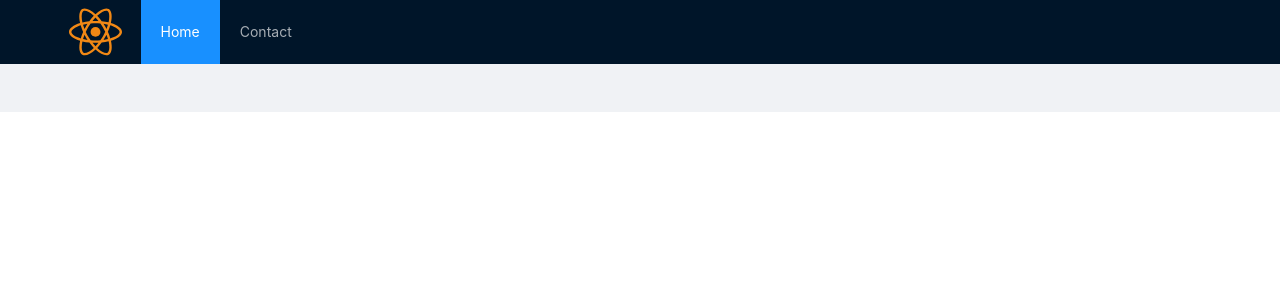
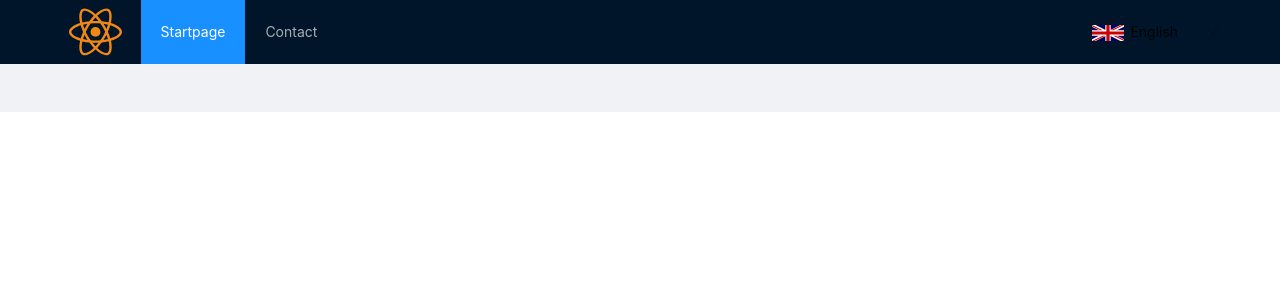
Before and after one commit to DoctorNova/contact-form, a React (Create React App) app: page / in a window 1280 px wide. Shown: the top 300 px of the page. Built offline with nearby package versions, Linux system fonts and the light colour scheme.

Commit message:
Chg: Language handling added to header

```diff
--- a/craco.config.js
+++ b/craco.config.js
@@ -7,7 +7,12 @@ module.exports = {
       options: {
           customizeTheme: {
               "@primary-color": "#F18815",
+              "@icon-color": "#EDEDED",
+              "@text-color": "#EDEDED",
+              "@text-color-secondary": "#EDEDED",
               "@text-color-inverse": "#1E1E1E",
+              "@item-hover-bg": "#F18815",
+              "@select-item-selected-color": "#1E1E1E",
               "@menu-dark-highlight-color": "#1E1E1E",
               "@menu-dark-selected-item-text-color": "#1E1E1E",
               "@body-background": "#252526",
--- a/src/App.tsx
+++ b/src/App.tsx
@@ -1,5 +1,5 @@
-import React from 'react';
-import I18nProvider from './i18n/I18nProvider';
+import React, { useState } from 'react';
+import I18nProvider, { getBrowserLang } from './i18n/I18nProvider';
 import { Layout } from 'antd';
 import "antd/dist/antd.less";
 import AppHeader from './header/Header';
@@ -8,12 +8,13 @@ import { BrowserRouter  } from 'react-router-dom';
 const { Header, Footer, Content } = Layout;
 
 function App() {
+  const [activeLang, setActiveLang] = useState(getBrowserLang());
 
   return (
-    <I18nProvider>
+    <I18nProvider locale={activeLang}>
       <BrowserRouter>
         <Layout>
-          <Header><AppHeader/></Header>
+          <Header><AppHeader language={activeLang} onLangChange={(lang) => setActiveLang(lang) } /></Header>
           <Content>
 
           </Content>
--- a/src/header/Header.scss
+++ b/src/header/Header.scss
@@ -1,4 +1,16 @@
+.header {
+    width: 100%;
+    height: 100%;
+
+    > * {
+        float: left;
+    }
+}
+
 .logo {
     max-height: 100%;
-    float: left;
 }
+
+.lang {
+    float: right;
+}
--- a/src/header/Header.tsx
+++ b/src/header/Header.tsx
@@ -2,18 +2,21 @@ import { Menu } from "antd";
 import { FormattedMessage } from "react-intl";
 import "./Header.scss";
 import logo from "./logo.svg";
-import { Link } from "react-router-dom";
+import { Link, useLocation } from "react-router-dom";
+import LangSelect from "../i18n/LangSelect";
+import { Language } from "../i18n/I18nProvider";
 
 const PATHS_MENU_ITEMS: any = {
   "/": "1",
   "/contact": "2",
 };
 
-export default function Header() {
-  const activeMenuItem = PATHS_MENU_ITEMS[window.location.pathname];
+export default function Header({language, onLangChange }: {language: Language, onLangChange: (lang: Language) => void}) {
+  const location = useLocation();
+  const activeMenuItem = PATHS_MENU_ITEMS[location.pathname];
 
   return (
-    <>
+    <div className="header">
       <img src={logo} className="logo" alt="App logo" />
       <Menu
         theme="dark"
@@ -37,6 +40,9 @@ export default function Header() {
           </Link>
         </Menu.Item>
       </Menu>
-    </>
+      <div className="lang">
+        <LangSelect language={language} onChange={onLangChange} />
+      </div>
+    </div>
   );
 }
--- a/src/i18n/I18nProvider.tsx
+++ b/src/i18n/I18nProvider.tsx
@@ -1,37 +1,57 @@
-import { IntlProvider } from 'react-intl';
+import { FormattedMessage, IntlProvider } from 'react-intl';
 import React from 'react';
 import messages_en from "./translations/en.json";
 import messages_de from "./translations/de.json";
 import { ConfigProvider } from 'antd';
 import antdDe from 'antd/lib/locale/de_DE';
 import antdEn from 'antd/lib/locale/en_US';
+import deFlag from './flags/de.svg';
+import enFlag from './flags/en.svg';
+import { Locale } from 'antd/lib/locale-provider';
 
 const defaultLocale = "en";
 
-const TRANSLATIONS = {
-    "en": {
+export interface Language {
+    code: string,
+    flag: string,
+    label: React.ReactNode | string,
+    messages: Record<string, string>,
+    antd: Locale
+};
+
+export const LANGUAGES: Language[] = [
+    {
+        code: "en",
+        flag: enFlag,
+        label: <FormattedMessage id="en" defaultMessage="English"></FormattedMessage>,
         messages: messages_en,
         antd: antdEn,
     },
-    "de": {
+    {
+        code: "de",
+        flag: deFlag,
+        label: <FormattedMessage id="de" defaultMessage="German"></FormattedMessage>,
         messages: messages_de,
         antd: antdDe
     }
-} as const;
+];
 
-export type LangCode = keyof typeof TRANSLATIONS;
-
-export const getBrowserLangCode = () => {
+const getBrowserLangCode = () => {
     const browserLocale = Array.isArray(navigator.language) ? navigator.language[0] : defaultLocale;
     return browserLocale.split(/-|_/)[0];
 }
 
-export default function I18nProvider( props: {children: React.ReactNode, locale?: LangCode} ) {
-    const locale: LangCode = props.locale ?? getBrowserLangCode();
-    const translation = TRANSLATIONS[locale] ?? TRANSLATIONS[defaultLocale];
+export const getBrowserLang: () => Language = () => {
+    const lang = getBrowserLangCode();
+    return LANGUAGES.find(l => l.code === lang) ?? LANGUAGES[0];
+};
+
+export default function I18nProvider( props: {children: React.ReactNode, locale?: Language} ) {
+    const locale = props.locale ?? getBrowserLangCode();
+    const translation = LANGUAGES.find(lang => lang.code === locale.code) ?? LANGUAGES[0];
 
     return (
-        <IntlProvider messages={translation.messages} locale={locale} defaultLocale={defaultLocale}>
+        <IntlProvider messages={translation.messages} locale={locale.code} defaultLocale={defaultLocale}>
             <ConfigProvider locale={translation.antd}>
                 { props.children }
             </ConfigProvider>
--- /dev/null
+++ b/src/i18n/LangSelect.scss
@@ -0,0 +1,6 @@
+.lang-select-option {
+    img {
+        max-width: 2rem;
+        margin-right: .4rem;
+    }
+}
--- /dev/null
+++ b/src/i18n/LangSelect.tsx
@@ -0,0 +1,34 @@
+import { Select } from "antd";
+import "./LangSelect.scss";
+import React, { useState } from "react";
+import "antd/dist/antd.less";
+import { getBrowserLang, Language, LANGUAGES } from "./I18nProvider";
+
+export default function LangSelect({
+  language,
+  onChange,
+}: {
+  language: Language;
+  onChange: (lang: Language) => void;
+}) {
+  return (
+    <Select
+      style={{ width: 150 }}
+      bordered={false}
+      defaultValue={language.code}
+      onChange={(value) => {
+        const lang = LANGUAGES.find((lang) => lang.code === value);
+        onChange(lang || language);
+      }}
+    >
+      {LANGUAGES.map((lang) => (
+        <Select.Option key={lang.code} value={lang.code}>
+          <div className="lang-select-option">
+            <img src={lang.flag} alt="" />
+            {lang.label}
+          </div>
+        </Select.Option>
+      ))}
+    </Select>
+  );
+}
--- a/src/i18n/translations/de.json
+++ b/src/i18n/translations/de.json
@@ -1,3 +1,6 @@
 {
-    "testMessage": "Hallöchen liebe Welt. Heute ist der {ts, date, ::yyyyMMdd}"
+    "contact": "Kontakt",
+    "home": "Startseite",
+    "de": "Deutsch",
+    "en": "Englisch"
 }
--- a/src/i18n/translations/en.json
+++ b/src/i18n/translations/en.json
@@ -1,3 +1,6 @@
 {
-    "testMessage": "Hello lovely world. Today is {ts, date, ::yyyyMMdd}"
+    "contact": "Contact",
+    "home": "Startpage",
+    "de": "German",
+    "en": "English"
 }
```
Also changed, not shown: src/i18n/flags/de.svg (added), src/i18n/flags/en.svg (added).
